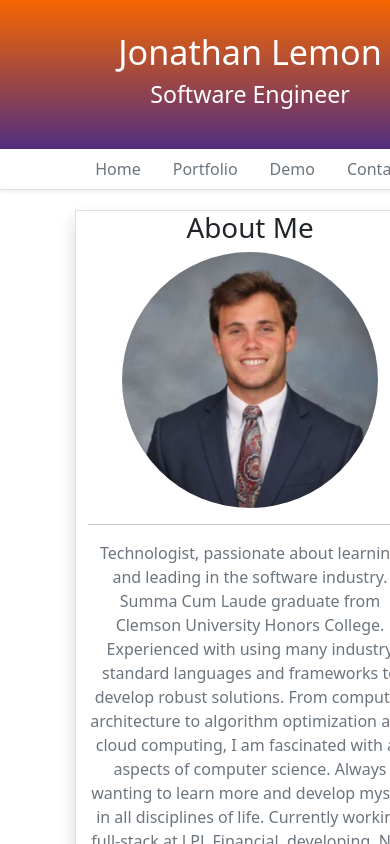
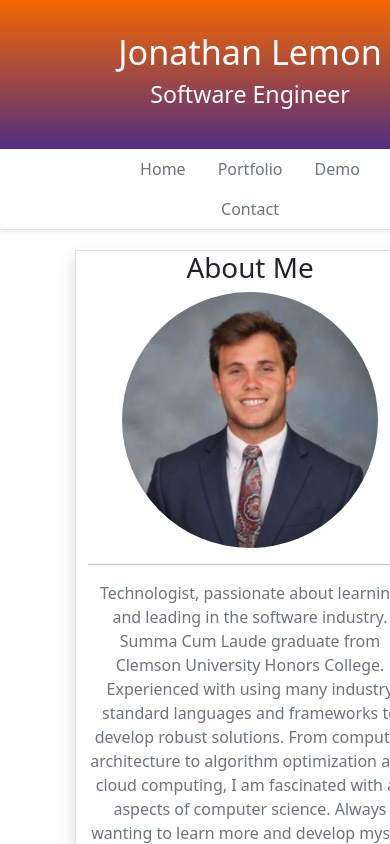
Before and after one commit to Jonathanlemon/Jonathanlemon.github.io, an Angular app: page / in a window 390 px wide. Shown: the top 844 px of the page. Built offline with nearby package versions, Linux system fonts and the light colour scheme.

Commit message:
mobile fix

```diff
--- a/src/index.html
+++ b/src/index.html
@@ -4,7 +4,7 @@
   <meta charset="utf-8">
   <title>Portfolio</title>
   <base href="/">
-  <meta name="viewport" content="width=1000; user-scalable=0;">
+  <meta name="viewport" content="width=device-width, initial-scale=1">
   <link rel="icon" type="image/x-icon" href="favicon.ico">
 </head>
 <body style="min-width: 500px; min-height: 100vh;">
--- a/src/styles.css
+++ b/src/styles.css
@@ -1,6 +1,6 @@
 /* You can add global styles to this file, and also import other style files */
 .container{
-    max-width: 1140px;
+    max-width: 70%;
 }
 
 .hoverable{
```
